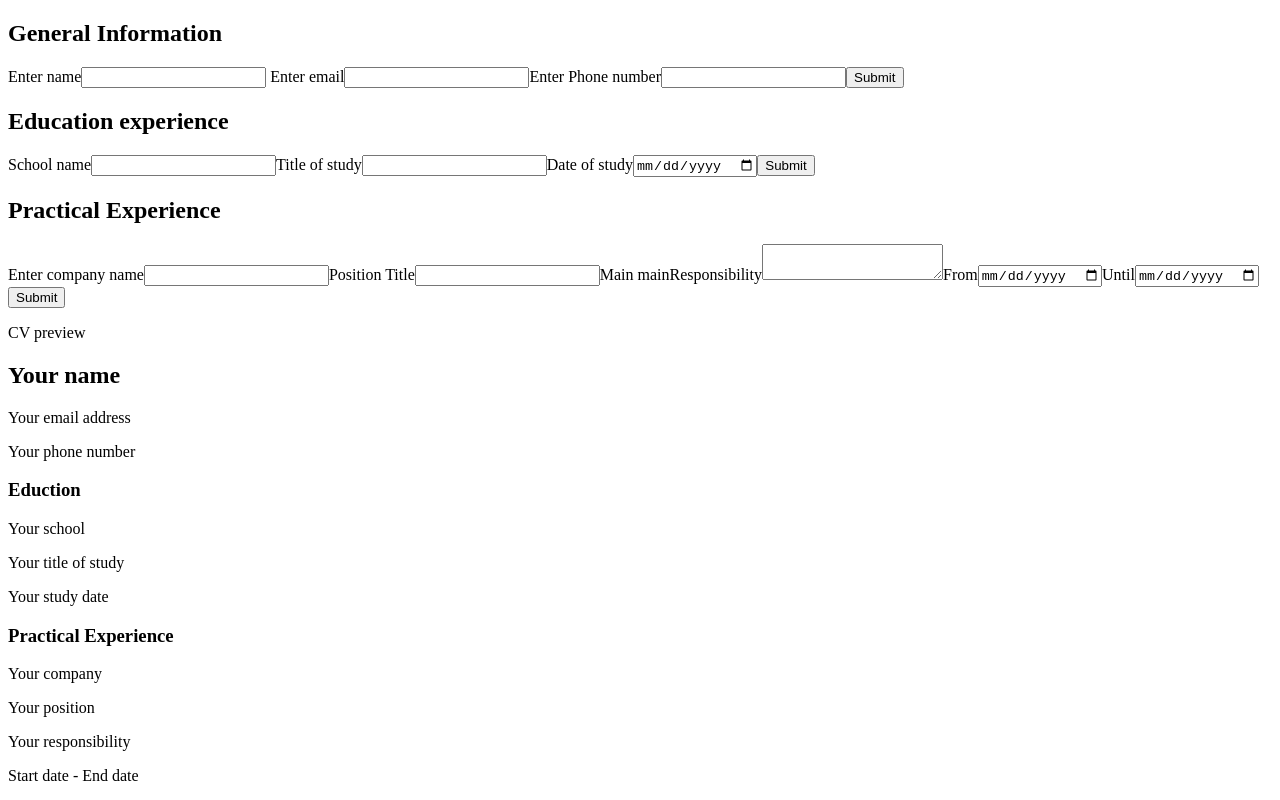
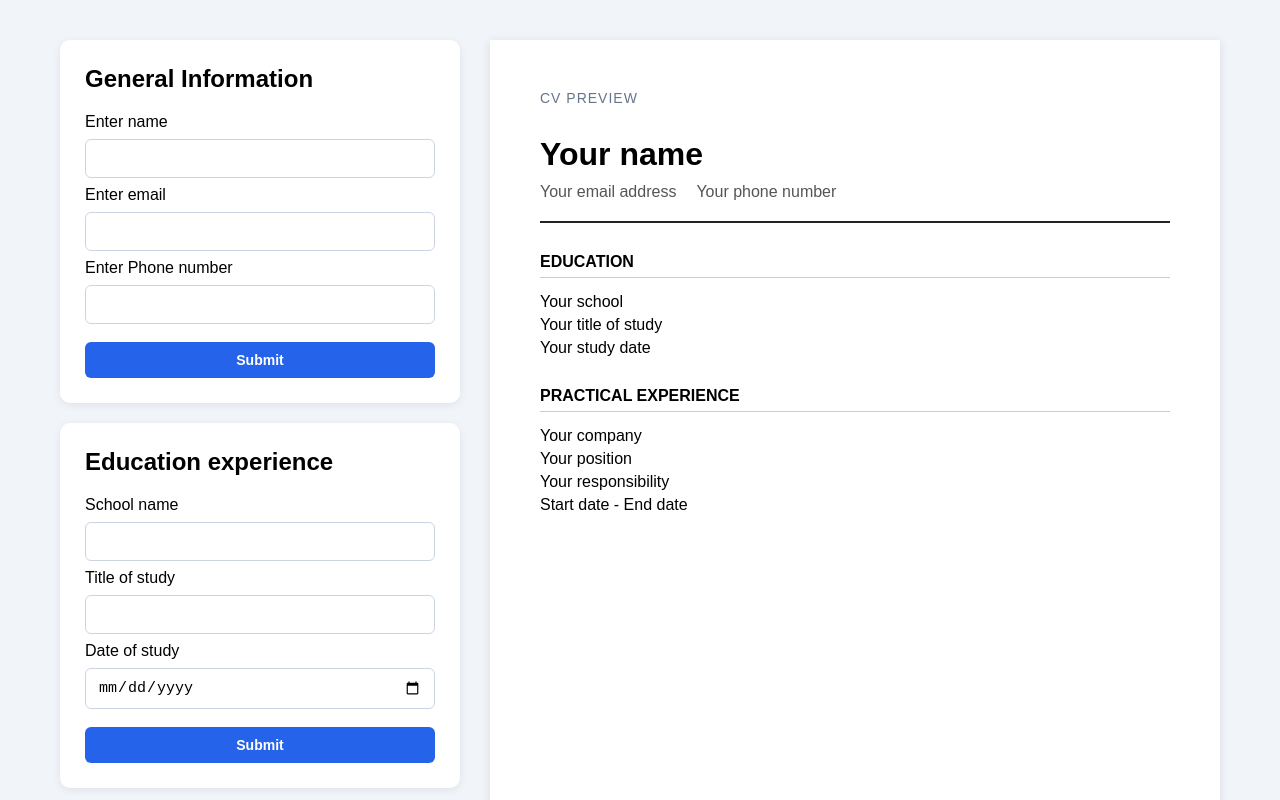
Before and after one commit to Russel-domingo/CV-APPLICATION, a React (Vite) app: page / in a window 1280 px wide. Shown: the top 800 px of the page. Built offline with nearby package versions, Linux system fonts and the light colour scheme.

Commit message:
finsih the styling of the preview and the forms

```diff
--- a/src/App.jsx
+++ b/src/App.jsx
@@ -1,9 +1,10 @@
 import { useState } from "react";
+import "./styles/App.css";
+
 import Education from "./components/Education";
 import Information from "./components/information";
 import Experience from "./components/Experience";
 import Cvpreview from "./components/Cvpreview";
-
 function App() {
 
     const [info, setInfo] = useState({
@@ -26,10 +27,12 @@ function App() {
     });
 
     return (
-        <div>
-            <Information info={info} setInfo={setInfo}></Information>
-            <Education education={education} setEducation={setEducation}></Education>
-            <Experience experience={experience} setExperience={setExperience}></Experience>
+        <div className="app">
+            <div className="form-panel">
+                <Information info={info} setInfo={setInfo}></Information>
+                <Education education={education} setEducation={setEducation}></Education>
+                <Experience experience={experience} setExperience={setExperience}></Experience>
+            </div>
 
             <Cvpreview info={info} education={education} experience={experience}></Cvpreview>
         </div>
--- a/src/components/Cvpreview.jsx
+++ b/src/components/Cvpreview.jsx
@@ -1,10 +1,12 @@
-function Cvpreview(props){
+function Cvpreview(props) {
+    return (
+        <section className="preview-panel">
 
-    return(
-        <section className="preview-panel">
-            <p className="preview-panel">CV preview</p>
+            <p className="preview-title">CV Preview</p>
+
             <div className="preview-header">
                 <h2>{props.info.fullName || 'Your name'}</h2>
+
                 <div className="preview-contact">
                     <p>{props.info.email || 'Your email address'}</p>
                     <p>{props.info.phoneNumber || 'Your phone number'}</p>
@@ -12,7 +14,8 @@ function Cvpreview(props){
             </div>
 
             <section className="preview-section">
-                <h3>Eduction</h3>
+                <h3>Education</h3>
+
                 <p>{props.education.schoolName || 'Your school'}</p>
                 <p>{props.education.titleOfStudy || 'Your title of study'}</p>
                 <p>{props.education.dateOfStudy || 'Your study date'}</p>
@@ -20,15 +23,19 @@ function Cvpreview(props){
 
             <section className="preview-section">
                 <h3>Practical Experience</h3>
+
                 <p>{props.experience.companyName || 'Your company'}</p>
                 <p>{props.experience.positionTitle || 'Your position'}</p>
                 <p>{props.experience.mainResponsibility || 'Your responsibility'}</p>
-                <p>{props.experience.dateFrom || 'Start date'} - {props.experience.dateUntil || 'End date'}</p>
-                <p></p>
+
+                <p>
+                    {props.experience.dateFrom || 'Start date'} -{' '}
+                    {props.experience.dateUntil || 'End date'}
+                </p>
             </section>
+
         </section>
     );
-
 }
 
 export default Cvpreview;
--- a/src/components/Experience.jsx
+++ b/src/components/Experience.jsx
@@ -26,10 +26,10 @@ function Experience(props) {
     }
 
     return(
-        <section className="experience-section">
+        <section className="form-section">
             <h1>Practical Experience</h1>
             {!isEdit ? (
-                <form className="experience-form" onSubmit={handleSubmit}>
+                <form className="resume-form" onSubmit={handleSubmit}>
                     <label htmlFor="company-name">Enter company name</label>
                     <input
                         type="text"
--- a/src/components/education.jsx
+++ b/src/components/education.jsx
@@ -20,11 +20,11 @@ function Education(props) {
     }
 
     return(
-        <section className="education-section">
+        <section className="form-section">
             <h2>Education experience</h2>
             {!isEdit ?
             (
-            <form className="education-form" onSubmit={handleSubmit}>
+            <form className="resume-form" onSubmit={handleSubmit}>
                 <label htmlFor="schoolName">School name</label>
                 <input
                     type="text"
--- a/src/components/information.jsx
+++ b/src/components/information.jsx
@@ -1,4 +1,5 @@
 import { useState } from "react";
+
 
 function Information(props) {
 
@@ -24,11 +25,11 @@ function Information(props) {
 
 
     return (
-        <section className="information-section">
-            <h1>General Information</h1>
+        <section className="form-section">
+            <h2>General Information</h2>
             {!isEdit ?
             (
-            <form className="general-information-form" onSubmit={handleSubmit}>
+            <form className="resume-form" onSubmit={handleSubmit}>
                 <label htmlFor="fullName"> Enter name</label>
                 <input
                     name="fullName"
@@ -57,7 +58,6 @@ function Information(props) {
                 </button>
             </form>
             ) : (<button onClick={() => setEdit(false)}> Edit</button>) }
-
         </section>
 
     );
--- /dev/null
+++ b/src/styles/App.css
@@ -0,0 +1,126 @@
+* {
+    box-sizing: border-box;
+}
+
+body {
+    margin: 0;
+    font-family: Arial, Helvetica, sans-serif;
+    background: #f1f5f9;
+}
+
+.app {
+    display: grid;
+    grid-template-columns: 400px 1fr;
+    gap: 30px;
+    max-width: 1200px;
+    margin: 0 auto;
+    padding: 40px 20px;
+}
+
+.form-panel {
+    display: flex;
+    flex-direction: column;
+    gap: 20px;
+}
+
+.form-section {
+    background: white;
+    padding: 25px;
+    border-radius: 10px;
+    box-shadow: 0 2px 8px rgba(0, 0, 0, 0.08);
+}
+
+.form-section h2 {
+    margin-top: 0;
+    margin-bottom: 20px;
+}
+
+.resume-form {
+    display: flex;
+    flex-direction: column;
+    gap: 8px;
+}
+
+.resume-form input {
+    padding: 10px 12px;
+    border: 1px solid #cbd5e1;
+    border-radius: 6px;
+    font-size: 15px;
+}
+
+.resume-form input:focus {
+    outline: none;
+    border-color: #64748b;
+}
+
+.preview-panel {
+    background: white;
+    min-height: 900px;
+    padding: 50px;
+    box-shadow: 0 2px 10px rgba(0, 0, 0, 0.1);
+}
+
+.preview-title {
+    margin: 0 0 30px;
+    font-size: 14px;
+    color: #64748b;
+    text-transform: uppercase;
+    letter-spacing: 1px;
+}
+
+.preview-header {
+    border-bottom: 2px solid #222;
+    padding-bottom: 20px;
+    margin-bottom: 30px;
+}
+
+.preview-header h2 {
+    margin: 0 0 10px;
+    font-size: 32px;
+}
+
+.preview-contact {
+    display: flex;
+    gap: 20px;
+}
+
+.preview-contact p {
+    margin: 0;
+    color: #555;
+}
+
+.preview-section {
+    margin-bottom: 30px;
+}
+
+.preview-section h3 {
+    margin-bottom: 15px;
+    padding-bottom: 6px;
+    border-bottom: 1px solid #ccc;
+    text-transform: uppercase;
+    font-size: 16px;
+}
+
+.preview-section p {
+    margin: 5px 0;
+}
+
+button {
+    margin-top: 10px;
+    padding: 10px 16px;
+
+    border: none;
+    border-radius: 6px;
+
+    background: #2563eb;
+    color: white;
+
+    font-size: 14px;
+    font-weight: bold;
+
+    cursor: pointer;
+}
+
+button:hover {
+    opacity: 0.9;
+}
```
Also changed, not shown: src/App.css (deleted).
